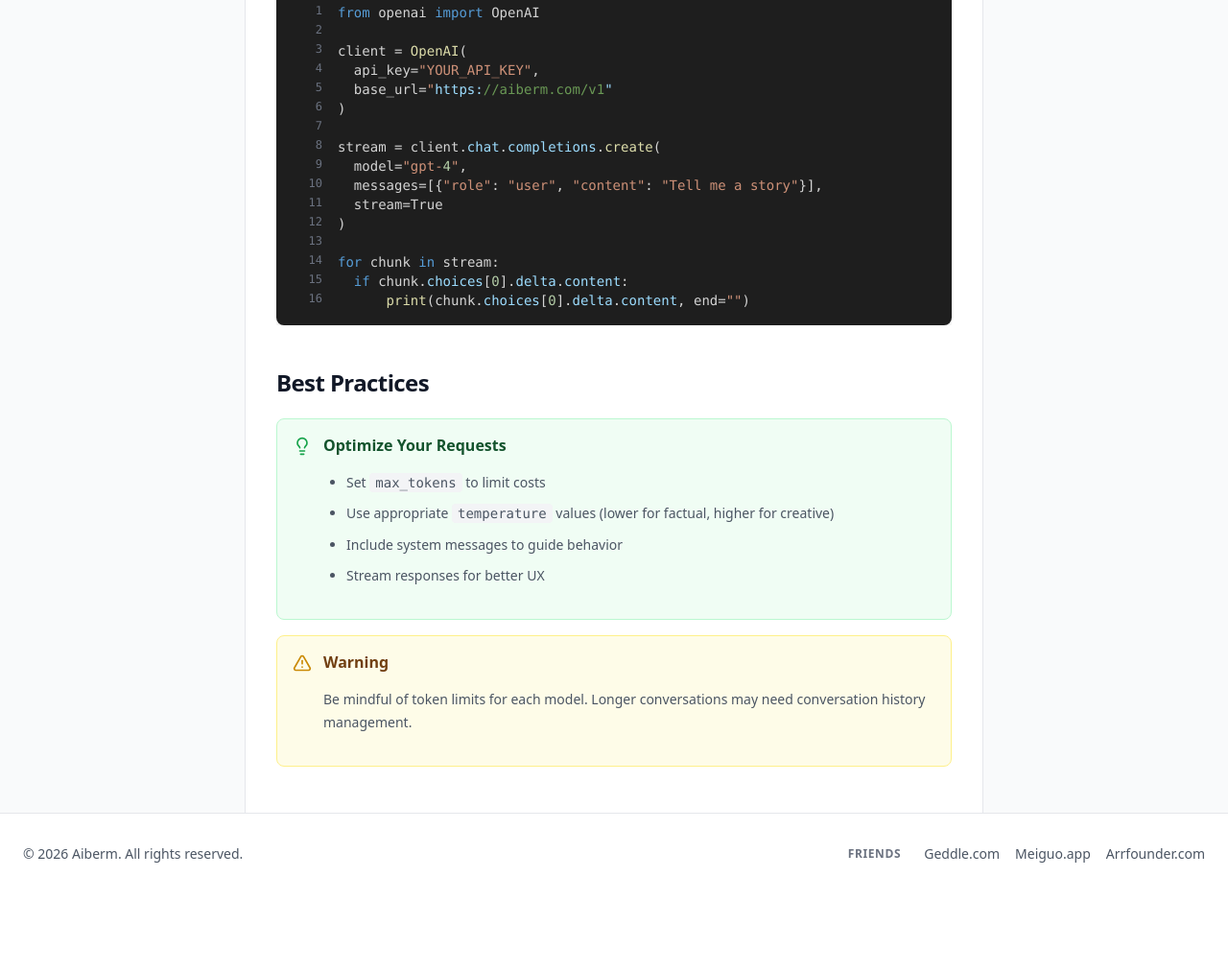
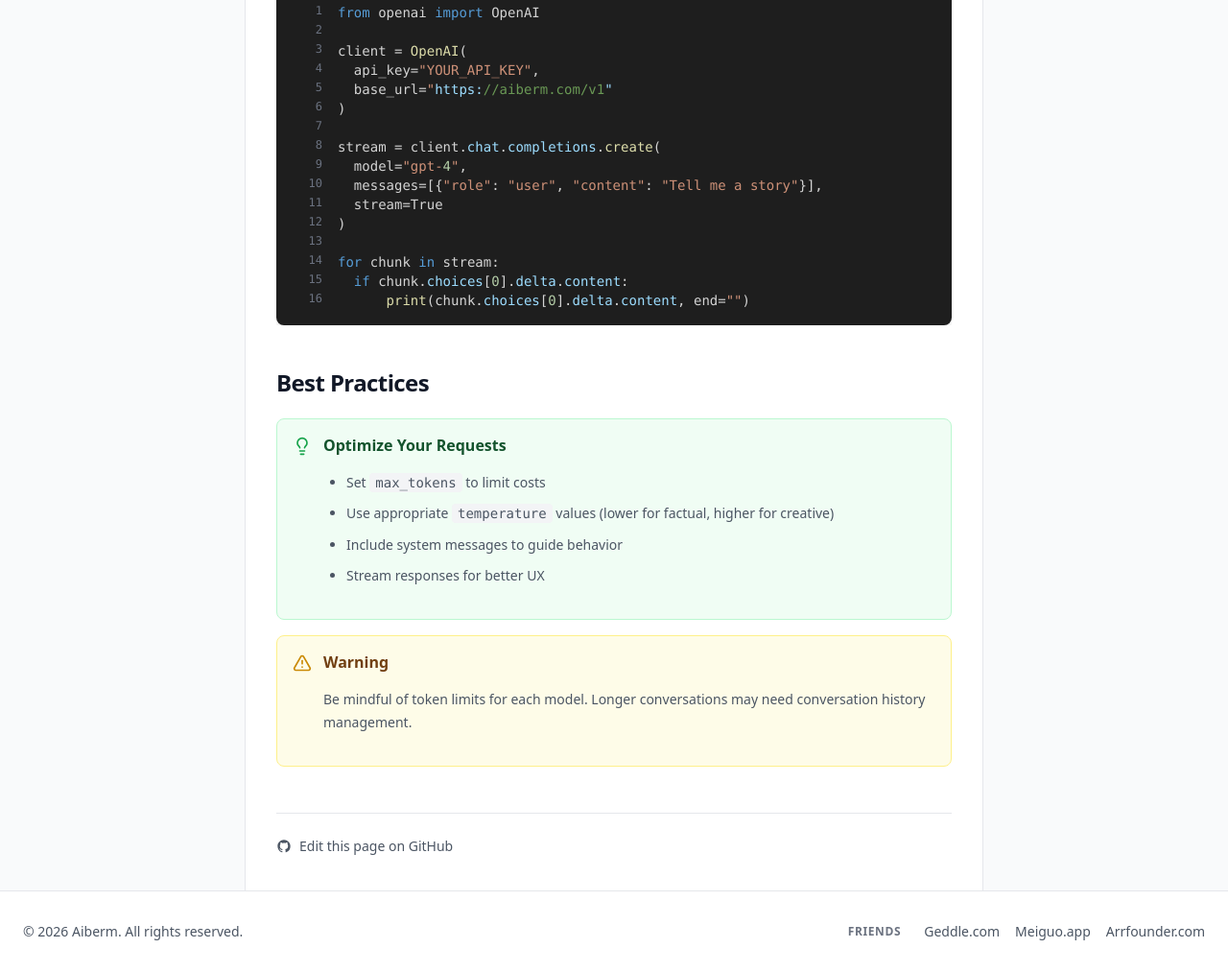
Before and after one commit to aiberm/aiberm-docs, an Astro site: page /docs/en/chat in a window 1280 px wide. Shown: the part 1557-2570 px from the top of the page at 96% size. Before the commit the page ends 2489 px from the top, so only its background shows below. Built offline with nearby package versions, Linux system fonts and the light colour scheme; Astro itself is replaced by a stand-in of ours.

Commit message:
Add 'Edit on GitHub' link to documentation pages
- Add edit link at the bottom of each doc page
- Links directly to the source file on GitHub
- Supports both English and Chinese text

```diff
--- a/src/layouts/DocsLayout.astro
+++ b/src/layouts/DocsLayout.astro
@@ -29,6 +29,8 @@
 const backHomeText = lang === 'en' ? 'Back to Home' : '返回首页';
 const tocTitle = lang === 'en' ? 'ON THIS PAGE' : '本页内容';
 const langSwitchUrl = `/docs/${lang === 'en' ? 'zh' : 'en'}/${activeId}/`;
+const editOnGitHubText = lang === 'en' ? 'Edit this page on GitHub' : '在 GitHub 上编辑此页';
+const githubEditUrl = `https://github.com/aiberm/aiberm-docs/edit/main/src/pages/${lang}/${activeId}.mdx`;
 ---
 
 <!DOCTYPE html>
@@ -302,6 +304,21 @@
           <article class="docs-content">
             <slot />
           </article>
+
+          <!-- Edit on GitHub -->
+          <div class="mt-12 pt-6 border-t border-gray-200">
+            <a
+              href={githubEditUrl}
+              target="_blank"
+              rel="noopener noreferrer"
+              class="inline-flex items-center gap-2 text-sm text-gray-600 hover:text-gray-900 transition-colors"
+            >
+              <svg class="w-4 h-4" fill="currentColor" viewBox="0 0 24 24">
+                <path fill-rule="evenodd" d="M12 2C6.477 2 2 6.484 2 12.017c0 4.425 2.865 8.18 6.839 9.504.5.092.682-.217.682-.483 0-.237-.008-.868-.013-1.703-2.782.605-3.369-1.343-3.369-1.343-.454-1.158-1.11-1.466-1.11-1.466-.908-.62.069-.608.069-.608 1.003.07 1.531 1.032 1.531 1.032.892 1.53 2.341 1.088 2.91.832.092-.647.35-1.088.636-1.338-2.22-.253-4.555-1.113-4.555-4.951 0-1.093.39-1.988 1.029-2.688-.103-.253-.446-1.272.098-2.65 0 0 .84-.27 2.75 1.026A9.564 9.564 0 0112 6.844c.85.004 1.705.115 2.504.337 1.909-1.296 2.747-1.027 2.747-1.027.546 1.379.202 2.398.1 2.651.64.7 1.028 1.595 1.028 2.688 0 3.848-2.339 4.695-4.566 4.943.359.309.678.92.678 1.855 0 1.338-.012 2.419-.012 2.747 0 .268.18.58.688.482A10.019 10.019 0 0022 12.017C22 6.484 17.522 2 12 2z" clip-rule="evenodd"></path>
+              </svg>
+              {editOnGitHubText}
+            </a>
+          </div>
         </main>
 
         <!-- Spacer for centering (hidden on mobile) -->
```
